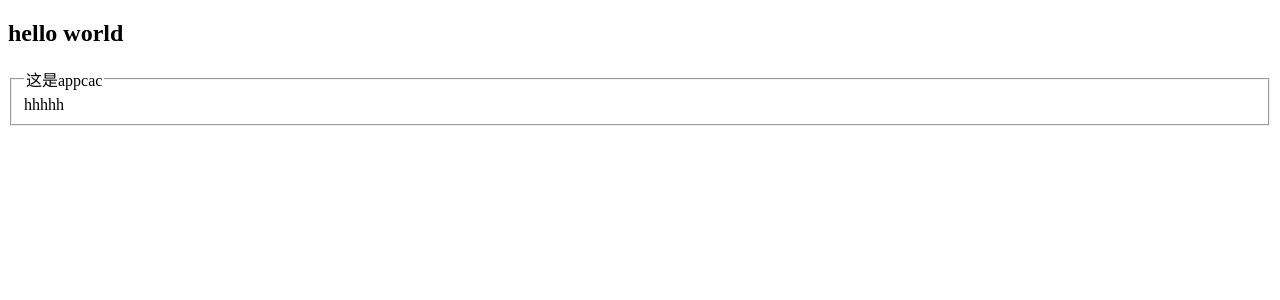
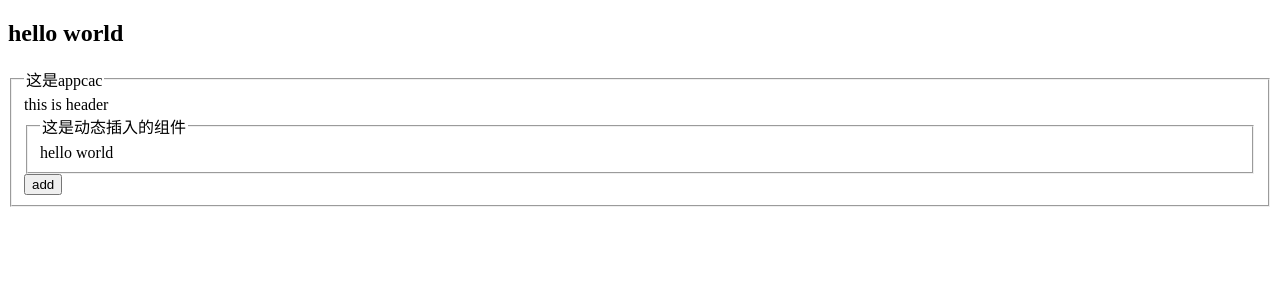
Before and after one commit to private69/webpackConfig, a Vue app: page / in a window 1280 px wide. Shown: the top 300 px of the page. Built offline with nearby package versions, Linux system fonts and the light colour scheme.

Commit message:
# 2021-05-07

```diff
--- a/package.json
+++ b/package.json
@@ -27,7 +27,7 @@
     "css-loader": "^5.2.4",
     "html-loader": "^2.1.2",
     "html-webpack-plugin": "^2.30.1",
-    "less-loader": "^8.1.1",
+    "less-loader": "^2.1.0",
     "style-loader": "^2.0.0",
     "uglifyjs-webpack-plugin": "^1.2.0",
     "url-loader": "^4.1.1",
@@ -38,6 +38,7 @@
     "webpack-merge": "^4.1.0"
   },
   "dependencies": {
+    "less": "^4.1.1",
     "vue": "^2.6.12",
     "webpack-dev-server": "^2.8.2"
   }
--- /dev/null
+++ b/src/global/extendComponents.js
@@ -0,0 +1,6 @@
+// 挂载组件
+import Vue from 'vue'
+// import dysidebar from '@/page/dySideBar'
+import dysidebar from '../page/dySideBar'
+
+Vue.component('dysidebar',dysidebar)
--- /dev/null
+++ b/src/global/stylesheet/less.css
@@ -0,0 +1,6 @@
+.dy-side-bar__fieldset {
+    position: relative;
+    border-radius: 20%;
+    box-shadow: 2px 2px 0px #0f0 outset;
+    display: block;
+}
--- /dev/null
+++ b/src/page/dySideBar.vue
@@ -0,0 +1,13 @@
+<template>
+  <div>
+    <fieldset class="dy-side-bar__fieldset">
+      <legend>这是动态插入的组件</legend>
+      <span>{{ testprops }} </span>
+    </fieldset>
+  </div>
+</template>
+<script>
+export default {
+  props: ["testprops"],
+};
+</script>
--- a/src/page/header.vue
+++ b/src/page/header.vue
@@ -1,7 +1,52 @@
 <template>
-    <div>hhhhh</div>
+  <div id="header" ref="header">
+    this is header
+    <div></div>
+    <component is="dysidebar" :testprops="'hello world'"></component>
+    <!-- <component
+      v-for="(val, index) in cpmarr"
+      :key="index"
+      :is="val"
+    ></component> -->
+    <button @click="add">add</button>
+  </div>
 </template>
 <script>
+// import dysidebar from "./dySideBar";
 export default {
-}
+  data() {
+    return {
+      cpmarr: [],
+    };
+  },
+  methods: {
+    add() {
+      this.cpmarr.push("dysidebar");
+    },
+  },
+  mounted() {
+    let header = document.getElementById("header") || this.$refs.header;
+    // ERROR
+    try {
+      // way one to create dynamic component
+      let node = document.createElement("dysidebar");
+      console.log(header == document.getElementById("header")); // true
+      console.log(document.createElement("dysidebar").nodeType); // 1
+      header.appendChild(node);
+    } catch (err) {
+      console.log(err);
+    }
+    // ERROR
+    try {
+      // way two to create dynamic component
+      let node = document.createElement("component");
+      node.is = "dysidebar";
+      console.log(node.nodeType); // 1
+      header.appendChild(node);
+    } catch (error) {}
+  },
+  //   components: {
+  //     dysidebar,
+  //   },
+};
 </script>
```
Also changed, not shown: loader/custom-less-loader.js (added, +14 -0 lines), src/index.js (+9 -6 lines), 4 other files (tests, documents, lock files or other folders).
